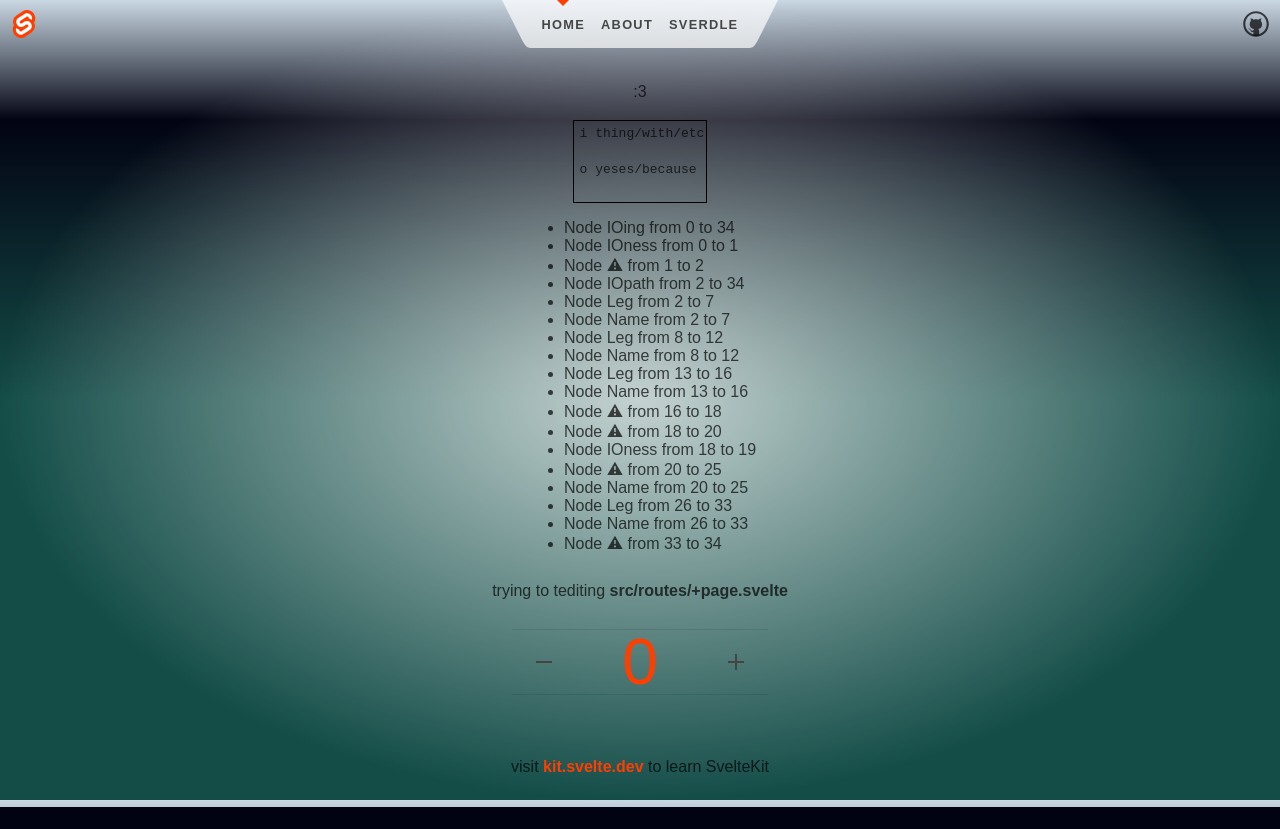
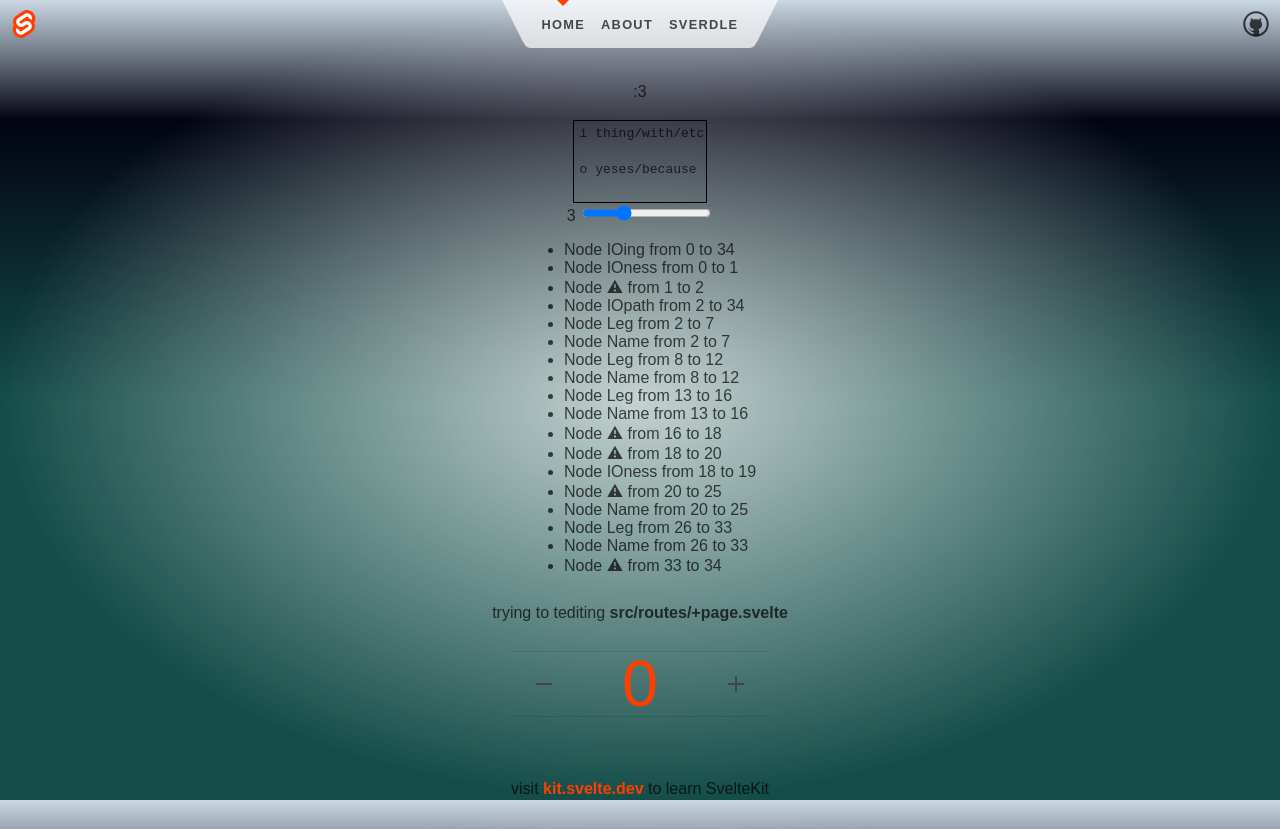
Before and after one commit to stylehouse/letz, a SvelteKit app: page / in a window 1280 px wide. Before the commit the page ends 807 px from the top, so only its background shows below. Built offline with nearby package versions, Linux system fonts and the light colour scheme.

Commit message:
lemit lems

```diff
--- a/src/routes/Code.svelte
+++ b/src/routes/Code.svelte
@@ -13,13 +13,18 @@
         }
 
     // EditorView
-	import Codemirror from './Codemirror.svelte';
+	    import Codemirror from './Codemirror.svelte';
+
+        let lemit = 3
 </script>
 
 <p> {b} </p>
 <Codemirror value={flub}></Codemirror>
+<label>
+    {lemit} <input type=range bind:value={lemit} min=0 max=10>
+</label>
 <ul >
-    {#each lems as lem}
+    {#each lems.slice(0,lemit*10) as lem}
         <li> {lem} </li>
     {/each}
 </ul>
```
